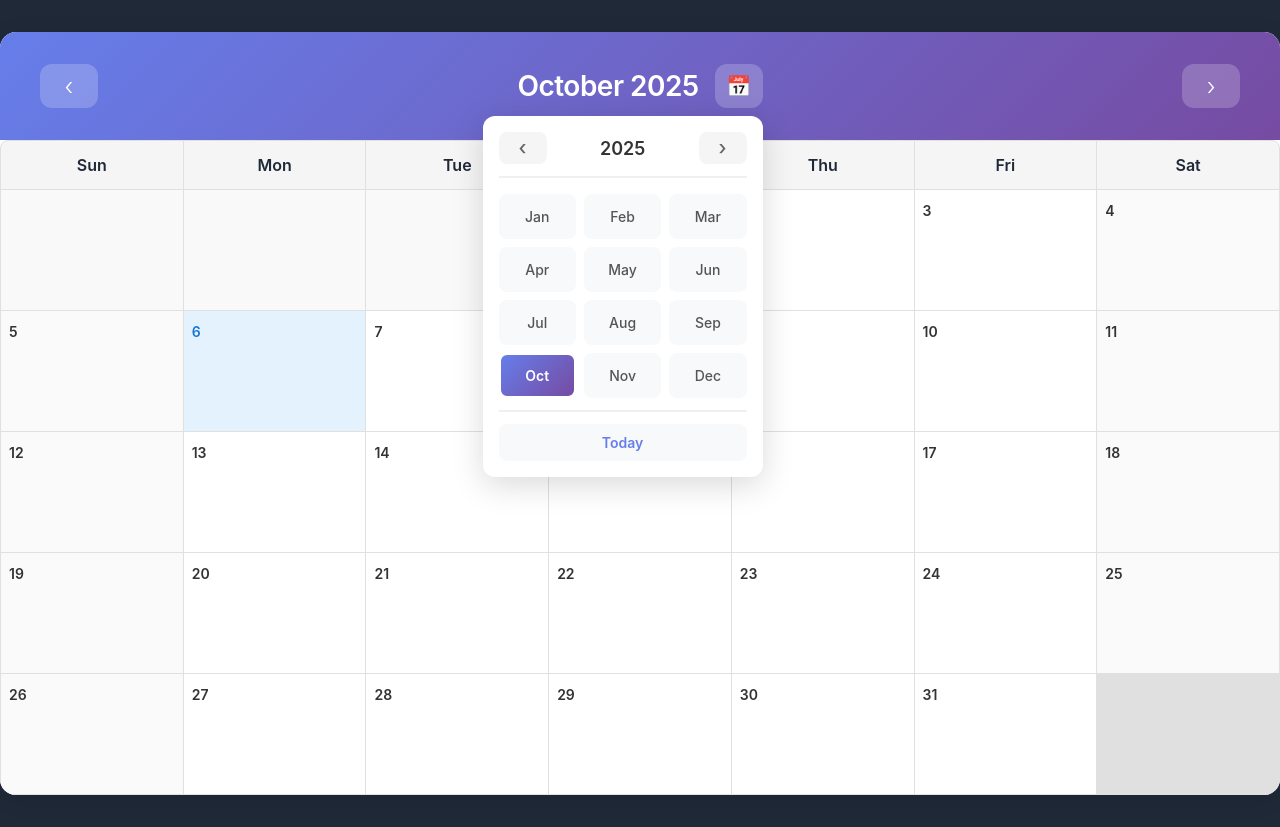
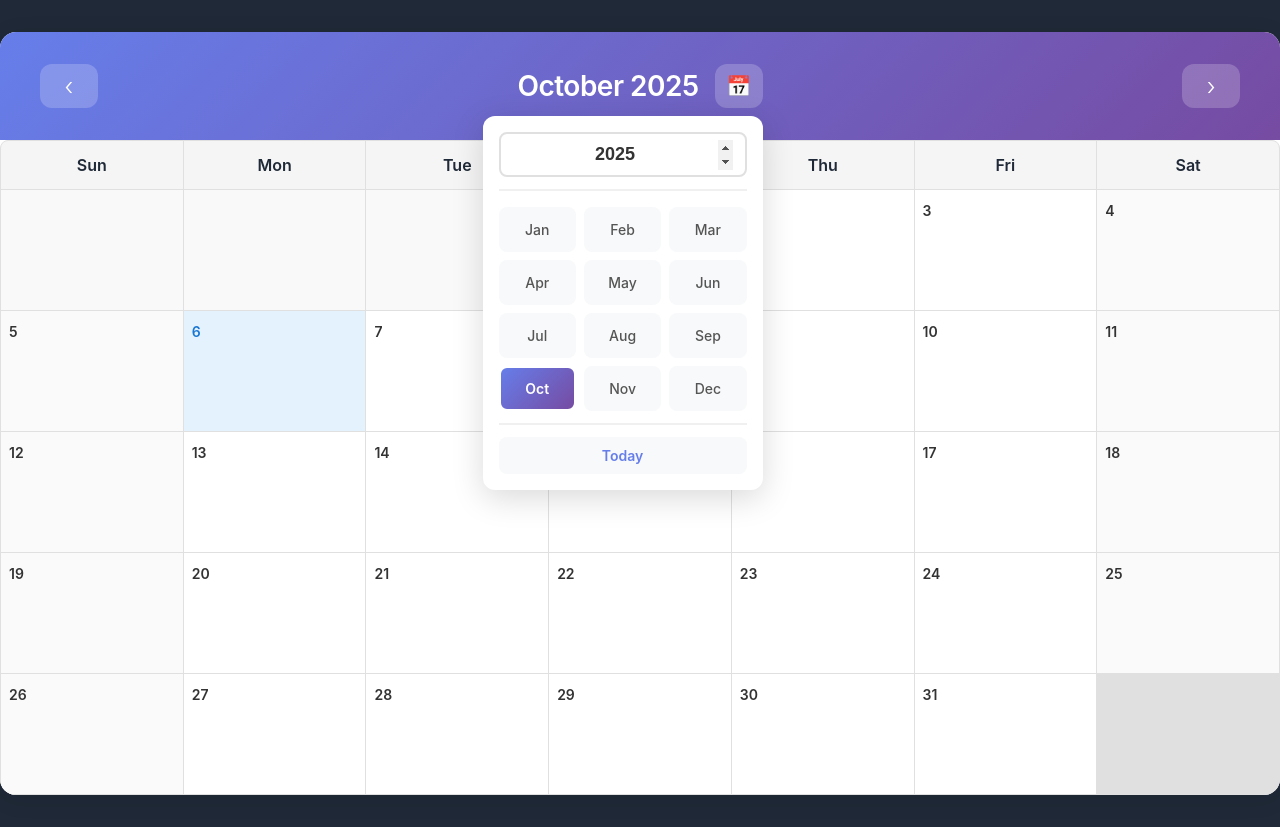
Before and after one commit to lukeiayf/calendar-app, a Vue app: page / in a window 1280 px wide. Both pictures are taken after a click on the button "Open date picker". Built offline with nearby package versions, Linux system fonts and the light colour scheme.

Commit message:
Refactor datepicker to use an year input instead of arrow navigation

```diff
--- a/src/components/MonthYearPicker.vue
+++ b/src/components/MonthYearPicker.vue
@@ -11,23 +11,15 @@
 
     <div v-if="isOpen" class="picker-dropdown" @click.stop>
       <div class="picker-header">
-        <button
-          type="button"
-          class="year-nav-btn"
-          @click="changeYear(-1)"
-          aria-label="Previous year"
-        >
-          ‹
-        </button>
-        <span class="year-display">{{ selectedYear }}</span>
-        <button
-          type="button"
-          class="year-nav-btn"
-          @click="changeYear(1)"
-          aria-label="Next year"
-        >
-          ›
-        </button>
+        <input
+          v-model.number="selectedYear"
+          type="number"
+          class="year-input"
+          :min="1900"
+          :max="2100"
+          @keydown.enter="applyYear"
+          aria-label="Year"
+        />
       </div>
 
       <div class="months-grid">
@@ -57,7 +49,6 @@
       </div>
     </div>
 
-    <!-- Backdrop to close picker when clicking outside -->
     <div
       v-if="isOpen"
       class="picker-backdrop"
@@ -67,7 +58,7 @@
 </template>
 
 <script setup lang="ts">
-import { ref, onMounted, onUnmounted } from 'vue'
+import { ref, watch, onMounted, onUnmounted } from 'vue'
 
 const props = defineProps<{
   currentMonth: number
@@ -104,11 +95,14 @@ const closePicker = () => {
   isOpen.value = false
 }
 
-const changeYear = (delta: number) => {
-  selectedYear.value += delta
+const applyYear = () => {
+  // Validate year range
+  if (selectedYear.value < 1900) selectedYear.value = 1900
+  if (selectedYear.value > 2100) selectedYear.value = 2100
 }
 
 const selectMonth = (month: number) => {
+  applyYear() // Ensure year is valid before selecting month
   selectedMonth.value = month
   emit('update:month-year', month, selectedYear.value)
   closePicker()
@@ -119,7 +113,12 @@ const goToToday = () => {
   closePicker()
 }
 
-// Close picker on Escape key
+// Validate year on input change
+watch(selectedYear, (newYear) => {
+  if (newYear < 1900) selectedYear.value = 1900
+  if (newYear > 2100) selectedYear.value = 2100
+})
+
 const handleEscape = (e: KeyboardEvent) => {
   if (e.key === 'Escape' && isOpen.value) {
     closePicker()
@@ -199,40 +198,33 @@ onUnmounted(() => {
 }
 
 .picker-header {
-  display: flex;
-  align-items: center;
-  justify-content: space-between;
   margin-bottom: 16px;
   padding-bottom: 12px;
   border-bottom: 2px solid #f0f0f0;
 }
 
-.year-display {
+.year-input {
+  width: 100%;
+  padding: 10px 12px;
+  border: 2px solid #e0e0e0;
+  border-radius: 8px;
   font-size: 18px;
   font-weight: 600;
+  text-align: center;
   color: #333;
-  min-width: 80px;
-  text-align: center;
-}
-
-.year-nav-btn {
-  background: #f5f5f5;
-  border: none;
-  border-radius: 8px;
-  width: 32px;
-  height: 32px;
-  display: flex;
-  align-items: center;
-  justify-content: center;
-  cursor: pointer;
-  font-size: 20px;
-  color: #666;
   transition: all 0.2s ease;
 }
 
-.year-nav-btn:hover {
-  background: #e0e0e0;
-  color: #333;
+.year-input:focus {
+  outline: none;
+  border-color: #667eea;
+  box-shadow: 0 0 0 3px rgba(102, 126, 234, 0.1);
+}
+
+.year-input::-webkit-inner-spin-button,
+.year-input::-webkit-outer-spin-button {
+  opacity: 1;
+  height: 30px;
 }
 
 .months-grid {
```
